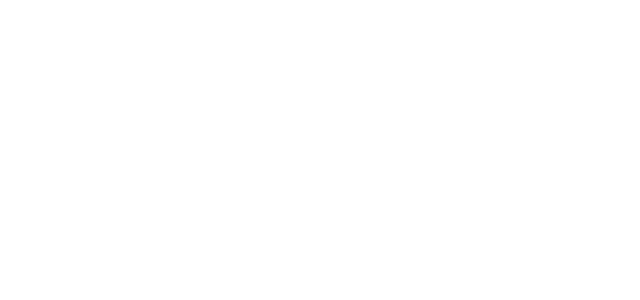
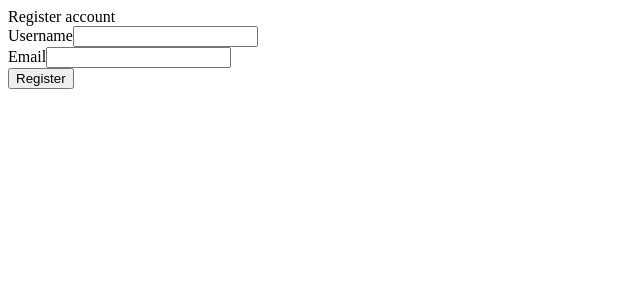
Before and after one commit to kristofferwaagen/DAT250-Project-Group-1-FeedApp., a Vue app in the folder pollApp/: page /register in a window 1280 px wide. Before the commit this address had no page. Shown: the top 300 px of the page, without its empty margins (0-640 px from the left). Built offline with nearby package versions, Linux system fonts and the light colour scheme.

Commit message:
minor comments and added register component

```diff
--- a/pollApp/src/assets/base.css
+++ b/pollApp/src/assets/base.css
@@ -62,25 +62,27 @@
   min-height: 100vh;
   color: var(--color-text);
   background: var(--color-background);
-  transition:
-    color 0.5s,
-    background-color 0.5s;
+  transition: color 0.5s, background-color 0.5s;
   line-height: 1.6;
-  font-family:
-    Inter,
-    -apple-system,
-    BlinkMacSystemFont,
-    'Segoe UI',
-    Roboto,
-    Oxygen,
-    Ubuntu,
-    Cantarell,
-    'Fira Sans',
-    'Droid Sans',
-    'Helvetica Neue',
+  font-family: Inter, -apple-system, BlinkMacSystemFont, "Segoe UI", Roboto,
+    Oxygen, Ubuntu, Cantarell, "Fira Sans", "Droid Sans", "Helvetica Neue",
     sans-serif;
   font-size: 15px;
   text-rendering: optimizeLegibility;
   -webkit-font-smoothing: antialiased;
   -moz-osx-font-smoothing: grayscale;
 }
+
+button {
+  background-color: var(--vt-c-black-soft);
+  color: var(--vt-c-text-dark-1);
+  border-color: var(--vt-c-white-soft);
+  border-width: 2px;
+  border-radius: 3px;
+}
+
+input {
+  background-color: var(--vt-c-black-soft);
+  color: var(--vt-c-text-dark-1);
+  border-color: var(--vt-c-white-soft);
+}
--- a/pollApp/src/components/Login.vue
+++ b/pollApp/src/components/Login.vue
@@ -2,31 +2,20 @@
 import { ref } from "vue";
 import axios from "axios";
 import router from "@/router";
-const input = ref({ username: "", email: "" });
+const username = ref("");
+const email = ref("");
 const output = ref("");
 
-// sends a POST request to the backend to create a new user
-const createUser = async () => {
-  let newUser = { username: "test", email: "test@mail.com" };
-  try {
-    const response = await axios.get("/api/users/", newUser);
-
-    console.log(response.data);
-  } catch (error) {
-    if (error.response) {
-      console.log(error.response.data);
-      console.error("Status:", error.response.status);
-      console.error("Headers:", error.response.headers);
-    }
-  }
+const goToRegister = () => {
+  router.push("/register");
 };
 
 const login = async () => {
-  if (input.value.username != "" && input.value.email != "") {
+  if (username.value != "" && email.value != "") {
     try {
       const response = await axios.post("api/users/login", {
-        username: input.value.username,
-        email: input.value.email,
+        username: username.value,
+        email: email.value,
       });
       if (response.status === 200) {
         router.push("/home");
@@ -45,20 +34,21 @@
 </script>
 
 <template>
-  <button class="btn" type="button" @click.prevent="createUser">
-    Create Test User
+  Don't have an account? Register one!
+  <button class="btn" type="button" @click="goToRegister">
+    Register account
   </button>
 
-  <form name="Login">
+  <form name="Login" @submit.prevent="login">
     <div class="user">
       <label for="username"> Username</label>
-      <input id="username" type="text" v-model="input.username" />
+      <input id="username" type="text" v-model="username" />
     </div>
     <div class="user">
       <label for="email"> Email</label>
-      <input id="email" type="text" v-model="input.email" />
+      <input id="email" type="text" v-model="email" />
     </div>
-    <button class="btn" type="submit" @click.prevent="login">Login</button>
+    <button class="btn" type="submit">Login</button>
 
     <p>Output: {{ output }}</p>
   </form>
--- a/pollApp/src/components/Polls.vue
+++ b/pollApp/src/components/Polls.vue
@@ -53,6 +53,14 @@
   } catch (error) {}
 };
 
+// TODO: implement function to vote on a poll option
+const vote = async () => {
+  try {
+    const response = await axios.get("api/polls/");
+    polls.value = response.data;
+  } catch (error) {}
+}
+
 // ensures the polls are fetched on page load
 onBeforeMount(getPolls);
 </script>
@@ -99,7 +107,10 @@
     <h1>Polls:</h1>
     <ul>
       <li v-for="(poll, index) in polls" :key="index">
-        {{ poll.question }} : {{ poll._id }}
+        <h3>{{ poll.question }}</h3>
+        <li v-for="(opt, index) in poll.voteOptions">
+          {{ opt.option }} -- {{ opt.votes }} <button>Vote</button>
+        </li>
       </li>
     </ul>
   </div>
--- /dev/null
+++ b/pollApp/src/components/Register.vue
@@ -0,0 +1,38 @@
+<script setup>
+import { ref } from "vue";
+
+const username = ref("");
+const email = ref("");
+
+// sends a POST request to the backend to create a new user
+const createUser = async () => {
+  let newUser = { username: username.value, email: email.value };
+  try {
+    const response = await axios.post("/api/users/", newUser);
+
+    console.log(response.data);
+    router.push("/login");
+  } catch (error) {
+    if (error.response) {
+      console.log(error.response.data);
+      console.error("Status:", error.response.status);
+      console.error("Headers:", error.response.headers);
+    }
+  }
+};
+</script>
+
+<template>
+  Register account
+  <form @submit.prevent="createUser">
+    <div class="user">
+      <label for="username"> Username</label>
+      <input id="username" type="text" v-model="username" />
+    </div>
+    <div class="user">
+      <label for="email"> Email</label>
+      <input id="email" type="text" v-model="email" />
+    </div>
+    <button class="btn" type="submit">Register</button>
+  </form>
+</template>
--- a/pollApp/src/main.js
+++ b/pollApp/src/main.js
@@ -1,4 +1,3 @@
-import "./assets/main.css";
 import { createApp } from "vue";
 import App from "./App.vue";
 import router from "./router";
--- a/pollApp/vite.config.js
+++ b/pollApp/vite.config.js
@@ -6,7 +6,9 @@
 // https://vite.dev/config/
 export default defineConfig({
   server: {
+    // ensures the frontend runs on port 5173. This is needed by the backend
     port: 5173,
+    // sets up a proxy to make HTTP requests simpler. All calls to /api will be routed to localhost:3000
     proxy: {
       "/api": {
         target: "http://localhost:3000",
```
Also changed, not shown: pollApp/src/router/index.js (+8 -0 lines), 1 other file (tests, documents, lock files or other folders).
